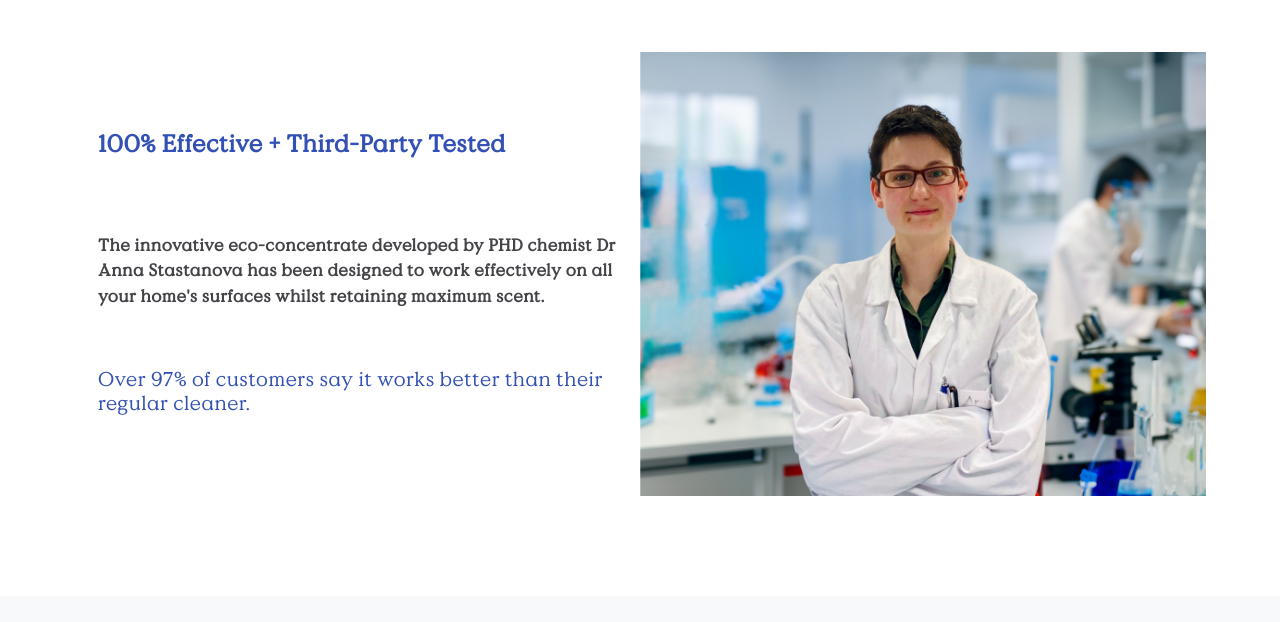
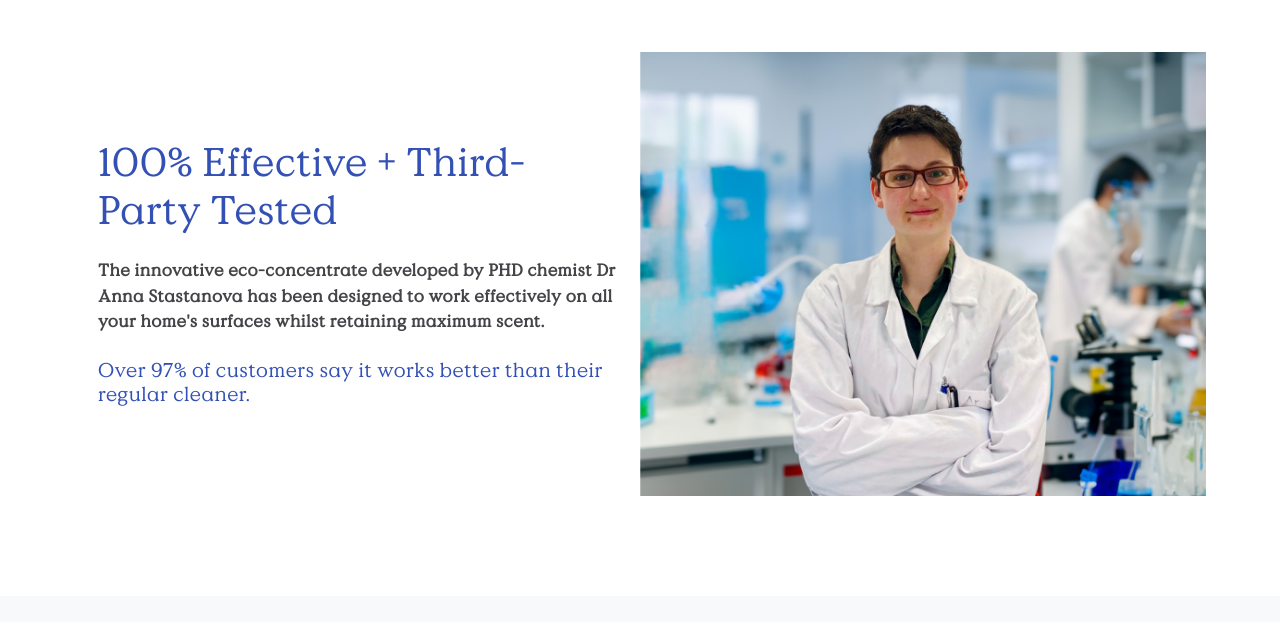
Before and after one commit to ThanoojKhan/Purdy-Figg, a plain HTML site: page index.html in a window 1280 px wide. Shown: the part 2360-2982 px from the top of the page. Drawn offline with nearby package versions, Linux system fonts and the light colour scheme.

Commit message:
minor alignment issues fixed

```diff
--- a/index.html
+++ b/index.html
@@ -426,12 +426,16 @@
 					<img src="./assets/images/1tested.png" alt="lab" class="w-100" />
 				</div>
 				<div class="add-content align-items-center row col-md-6 py-5 ps-5">
-					<h1 class="sub-title text-primary">100% Effective + Third-Party Tested</h1>
+					<div>
+						<h1 class=" text-primary mb-4">100% Effective + Third-Party Tested</h1>
 						<p class="text w-75">
-						The innovative eco-concentrate developed by PHD chemist Dr Anna Stastanova has been designed to
+							The innovative eco-concentrate developed by PHD chemist Dr Anna Stastanova has been designed
+							to
 							work effectively on all your home's surfaces whilst retaining maximum scent.
 						</p>
-					<h5 class="text-primary">Over 97% of customers say it works better than their regular cleaner.</h5>
+						<h5 class="text-primary mt-4">Over 97% of customers say it works better than their regular cleaner.
+						</h5>
+					</div>
 				</div>
 			</div>
 		</div>
@@ -796,14 +800,19 @@
 		<div class="container">
 			<div class="ad row pt-5 mb-5">
 				<div class="add-content fedup align-items-center row col-md-6 ms-2 py-5 ps-5">
+					<div>
 						<p class="font-weight-bold text-primary">Fed up with highly toxic cleaning products in plastic
 							packaging, the two friends decided to do something about it.</p>
 						<p class="w-75">
-						They both firmly believed in the power of natural cleaning and its benefit to health & home, so
-						in true Breaking Bad style, they started experimenting with formulas in their garage. It's there
-						that they conjured up their first product, a multi-surface cleaner infused with pure essential
+							They both firmly believed in the power of natural cleaning and its benefit to health & home,
+							so
+							in true Breaking Bad style, they started experimenting with formulas in their garage. It's
+							there
+							that they conjured up their first product, a multi-surface cleaner infused with pure
+							essential
 							oils, Counter Clean.
 						</p>
+					</div>
 				</div>
 				<div class="add-image col-md-6 mb-1 pe-5">
 					<img src="./assets/images/1founder.png" alt="founders" class="w-100" />
```
Lines whose indentation alone changed are shown as unchanged.
